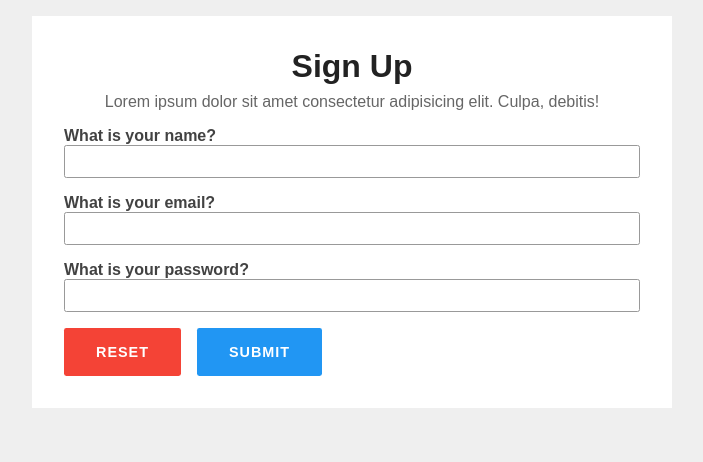
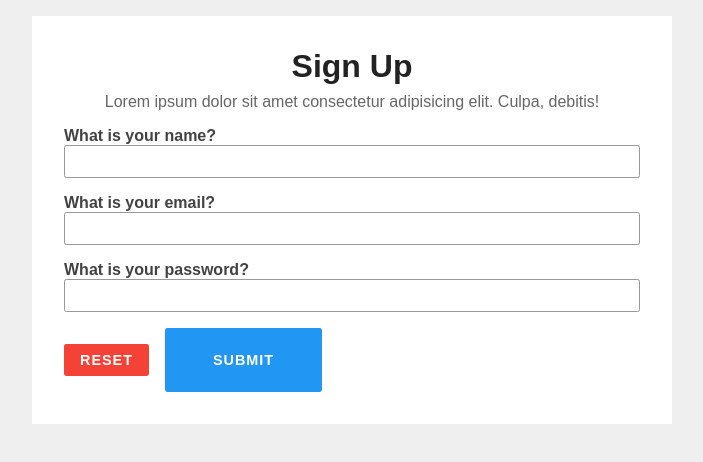
Before and after one commit to tanvir07-cell/js-full-stack-army-practise, a React (Create React App) app in the folder first-app/: page / in a window 1280 px wide. Shown: the top 462 px of the page, without its empty margins (288-991 px from the left). Built offline with nearby package versions, Linux system fonts and the light colour scheme.

Commit message:
for the button padding style

```diff
--- a/first-app/src/App.jsx
+++ b/first-app/src/App.jsx
@@ -34,8 +34,8 @@
         <InputGroup label="What is your password?" type="password" />
 
         <div>
-          <Button type="reset" text="Reset" variant="error" />
-          <Button type="submit" text="Submit" variant="primary" />
+          <Button type="reset" text="Reset" variant="error" size="small" />
+          <Button type="submit" text="Submit" variant="primary" size="large" />
         </div>
       </form>
     </div>
--- a/first-app/src/components/button/Button.jsx
+++ b/first-app/src/components/button/Button.jsx
@@ -21,8 +21,21 @@
   },
 };
 
-const Button = ({ text, type, variant }) => {
+const sizes = {
+  small: {
+    padding: "0.5rem 1rem",
+  },
+  medium: {
+    padding: "1rem 2rem",
+  },
+  large: {
+    padding: "1.5rem 3rem",
+  },
+};
+
+const Button = ({ text, type, variant, size }) => {
   const userVariant = colorVariant[variant];
+  const userSize = sizes[size];
 
   return (
     <button
@@ -37,6 +50,7 @@
         cursor: "pointer",
         borderRadius: "0.15rem",
         ...userVariant,
+        ...userSize,
       }}
       type={type}
     >
```
